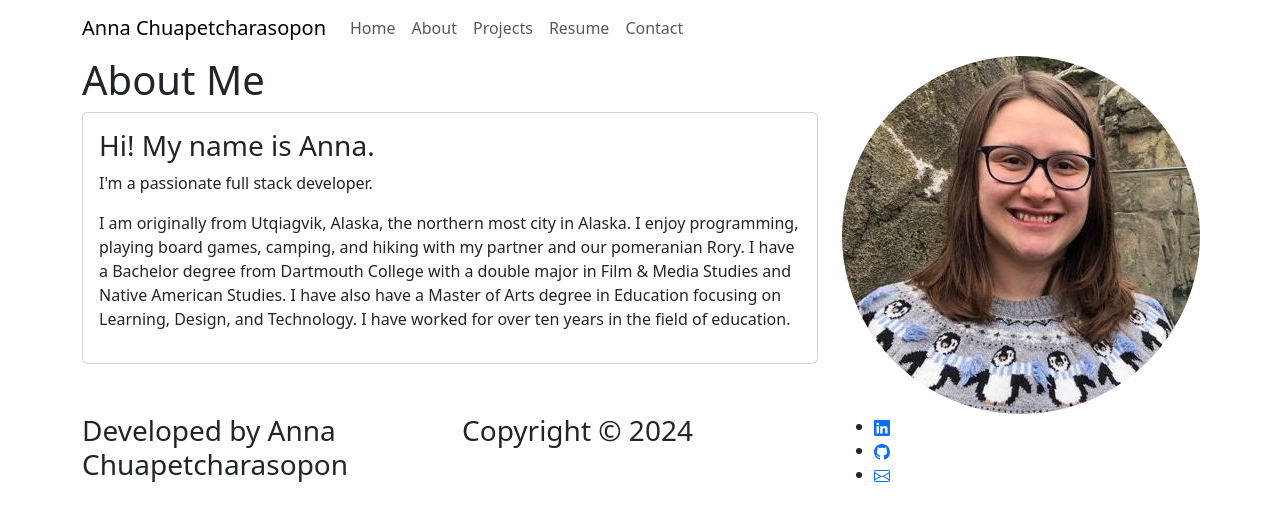
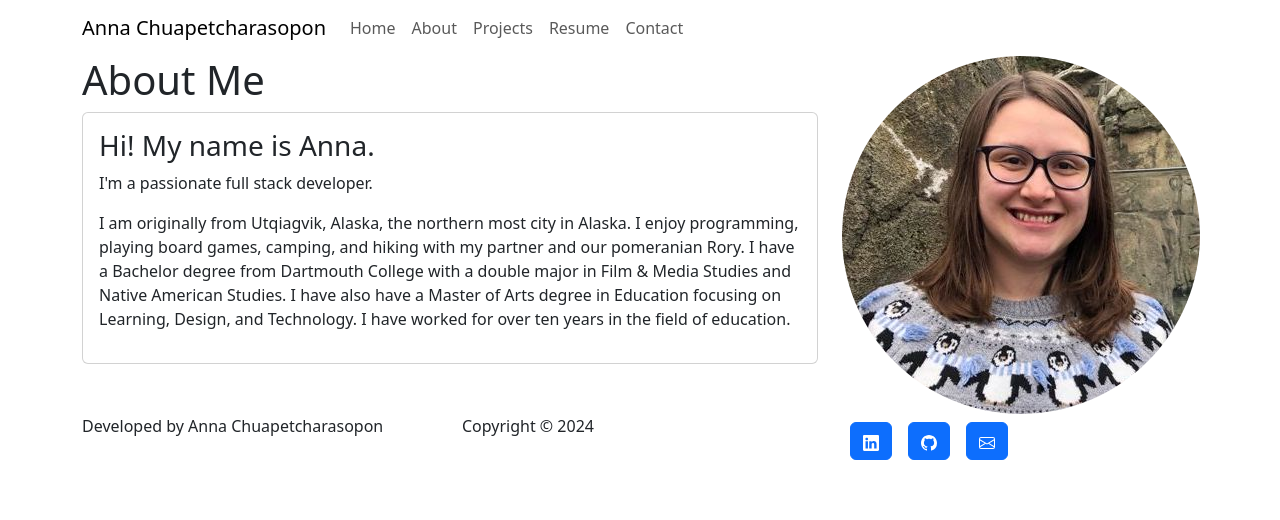
Before and after one commit to ahgeak/react_portfolio_anna, a React (Vite) app: page /about in a window 1280 px wide. Shown: the top 520 px of the page. Built offline with nearby package versions, Linux system fonts and the light colour scheme.

Commit message:
update footer component to use buttons instead of an unordered list

```diff
--- a/src/components/FooterComponent.jsx
+++ b/src/components/FooterComponent.jsx
@@ -1,4 +1,4 @@
-import { Container, Row, Col } from "react-bootstrap";
+import { Container, Row, Col, Button } from "react-bootstrap";
 import { BsLinkedin } from "react-icons/bs";
 import { BsGithub } from "react-icons/bs";
 import { BsEnvelope } from "react-icons/bs";
@@ -7,32 +7,24 @@ export default function FooterComponent() {
   let date = new Date();
   let year = date.getFullYear();
   return (
-    <Container className="sticky-bottom">
+    <Container>
       <Row>
         <Col>
-          <h3>Developed by Anna Chuapetcharasopon</h3>
+          <p>Developed by Anna Chuapetcharasopon</p>
         </Col>
         <Col>
-          <h3>Copyright © {year} </h3>
+          <p>Copyright © {year} </p>
         </Col>
         <Col>
-            <ul className="contact-links">
-                <li className="contact-icons">
-                    <a href="https://www.linkedin.com/in/annachuapetcharasopon/" target="_blank" rel="noreferrer">
-                        <BsLinkedin />
-                    </a>
-                </li>
-                <li className="contact-icons">
-                    <a href="https://github.com/ahgeak/" target="_blank" rel="noreferrer">
-                        <BsGithub />
-                    </a>
-                </li>
-                <li className="contact-icons">
-                    <a href="mailto:annaedwardson@gmail.com" target="_blank" rel="noreferrer">
-                        <BsEnvelope />
-                    </a>
-                </li>
-            </ul>
+          <Button variant="primary" href="https://www.linkedin.com/in/annachuapetcharasopon/" target="_blank" rel="noreferrer" className="m-2">
+            <BsLinkedin />
+          </Button>
+          <Button variant="primary" href="https://github.com/ahgeak/" target="_blank" rel="noreferrer" className="m-2">
+            <BsGithub />
+          </Button>
+          <Button variant="primary" href="mailto:annaedwardson@gmail.com" target="_blank" rel="noreferrer" className="m-2">
+          <BsEnvelope />
+          </Button>
         </Col>
       </Row>
     </Container>
--- a/src/pages/Home.jsx
+++ b/src/pages/Home.jsx
@@ -1,4 +1,5 @@
 import React from 'react'
+// import background from "../src/assets/images/dark-blue-textured-stucco-wall-background.jpg"
 
 import HeaderComponent from '../components/HeaderComponent';
 // import NavigationComponent from '../components/NavigationComponent';
@@ -7,6 +8,7 @@ import FooterComponent from '../components/FooterComponent';
 const Home = () => {
   return (
     <React.Fragment>
+        {/* <div style={{ backgroundImage: `url(${background})` }}></div> */}
         <HeaderComponent />
             {/*
                 Display other compononent here that I want on the home page (bootstrap or self made) Like section or content
```
Also changed, not shown: src/App.jsx (+7 -6 lines), 1 other file (tests, documents, lock files or other folders).
